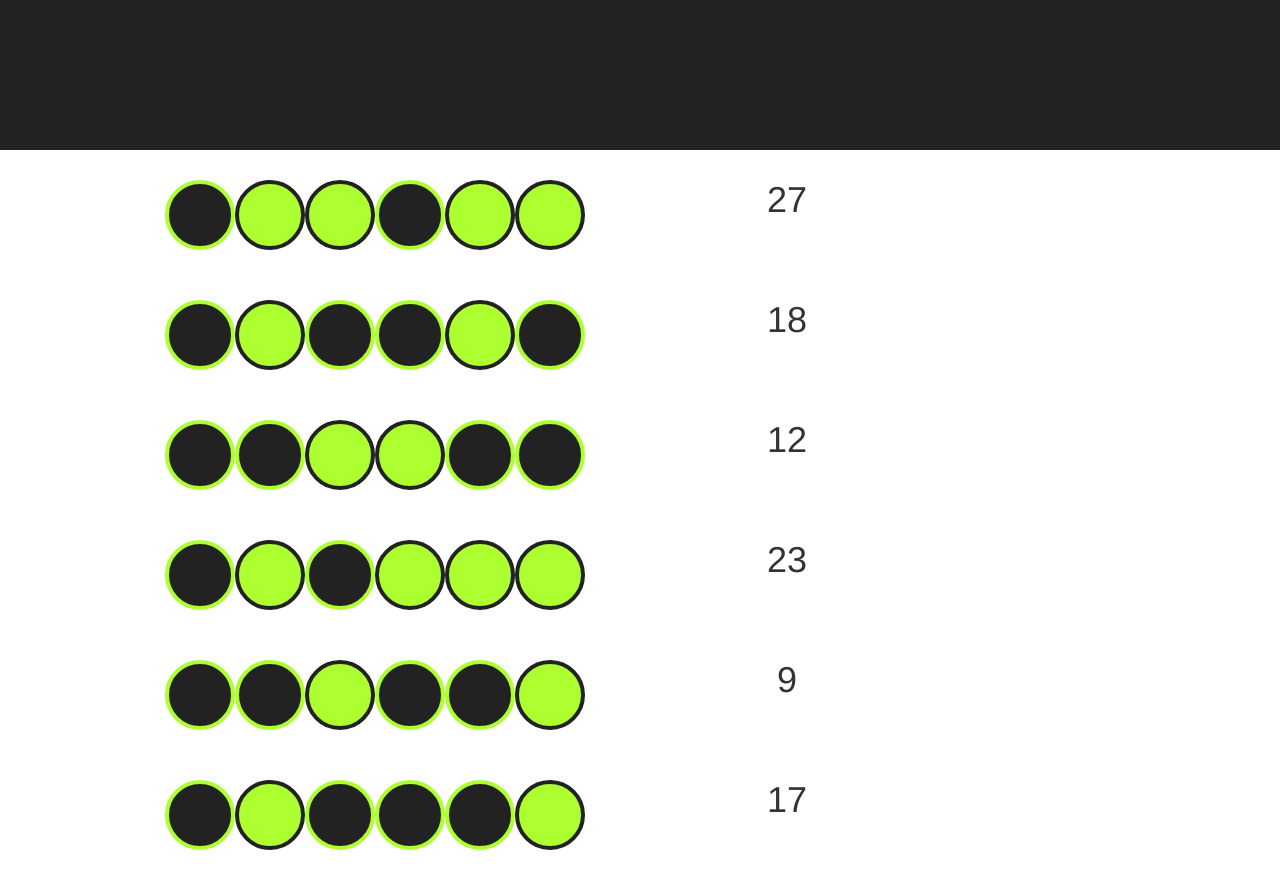
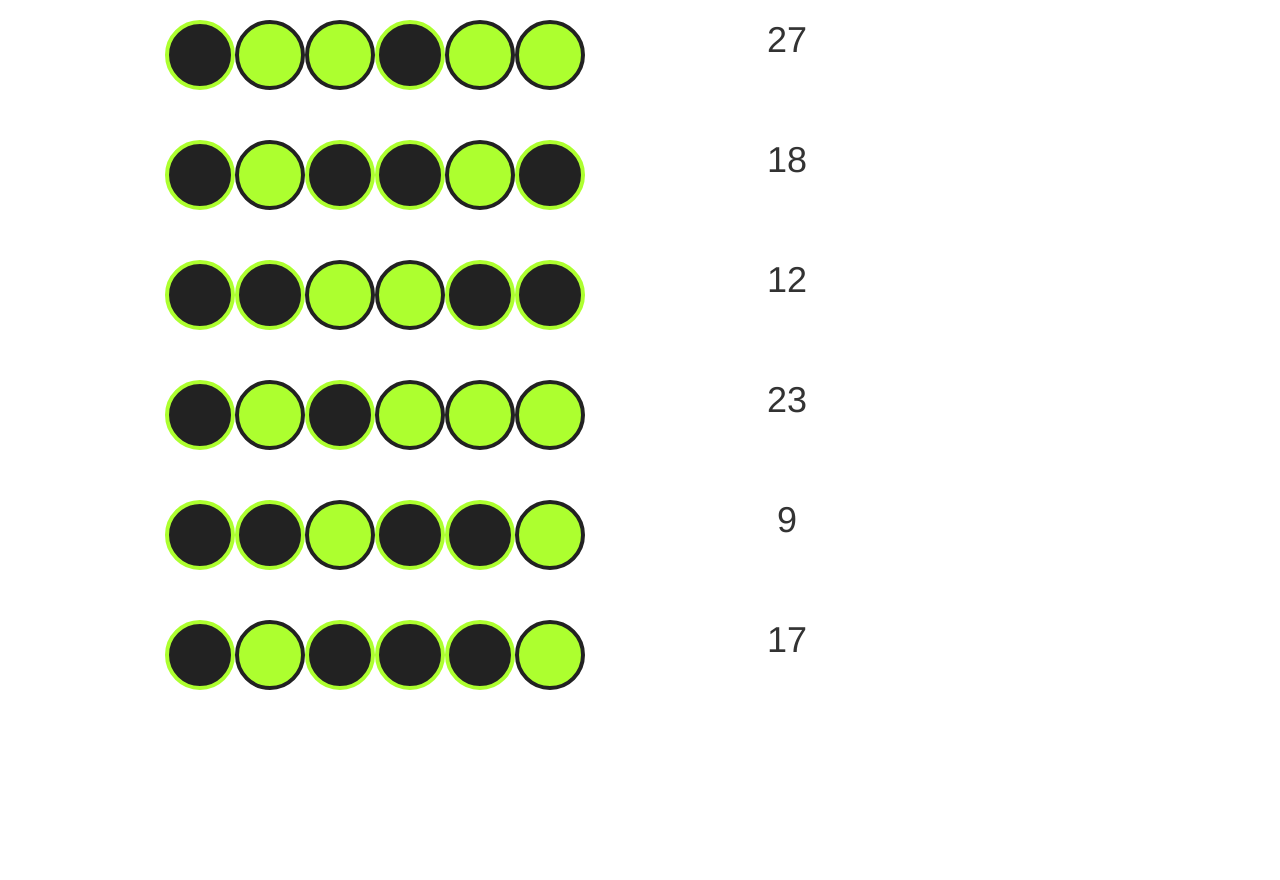
Before and after one commit to ambarbs/react-binary-watch, a React (Create React App) app: page / in a window 1280 px wide. After the commit the page ends 800 px from the top, so only its background shows below. Built offline with nearby package versions, Linux system fonts and the light colour scheme.

Commit message:
Removed app header and intro

```diff
--- a/src/App.js
+++ b/src/App.js
@@ -6,13 +6,13 @@ class App extends Component {
     render() {
         return (
             <div className="App">
-                <header className="App-header">
+                {/*<header className="App-header">*/}
                     {/*<img src={logo} className="App-logo" alt="logo"/>*/}
                     {/*<h1 className="App-title">Welcome to React</h1>*/}
-                </header>
-                <p className="App-intro">
+                {/*</header>*/}
+                {/*<p className="App-intro">*/}
                     {/*To get started, edit <code>src/App.js</code> and save to reload.*/}
-                </p>
+                {/*</p>*/}
 
                 <WatchFace/>
             </div>
```
